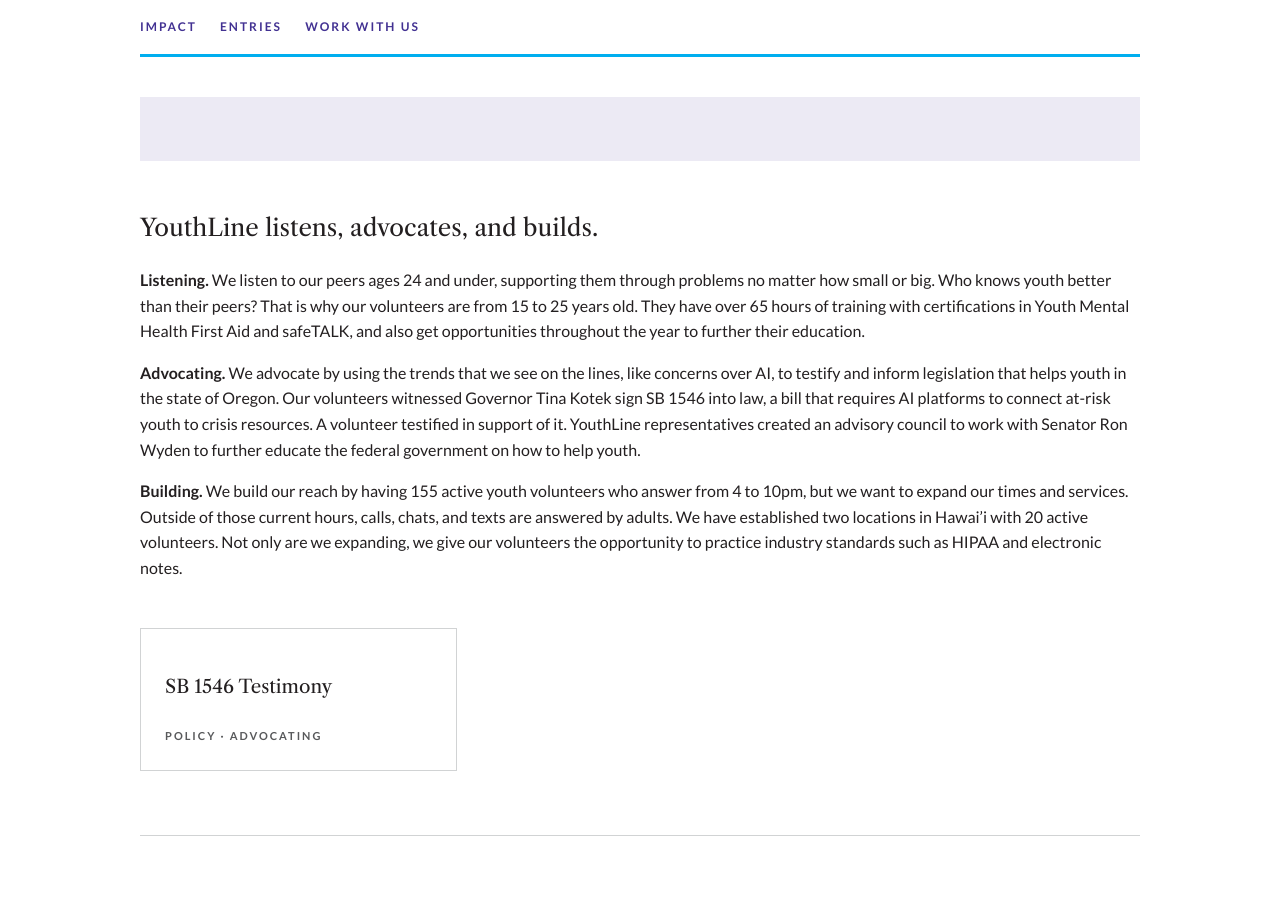
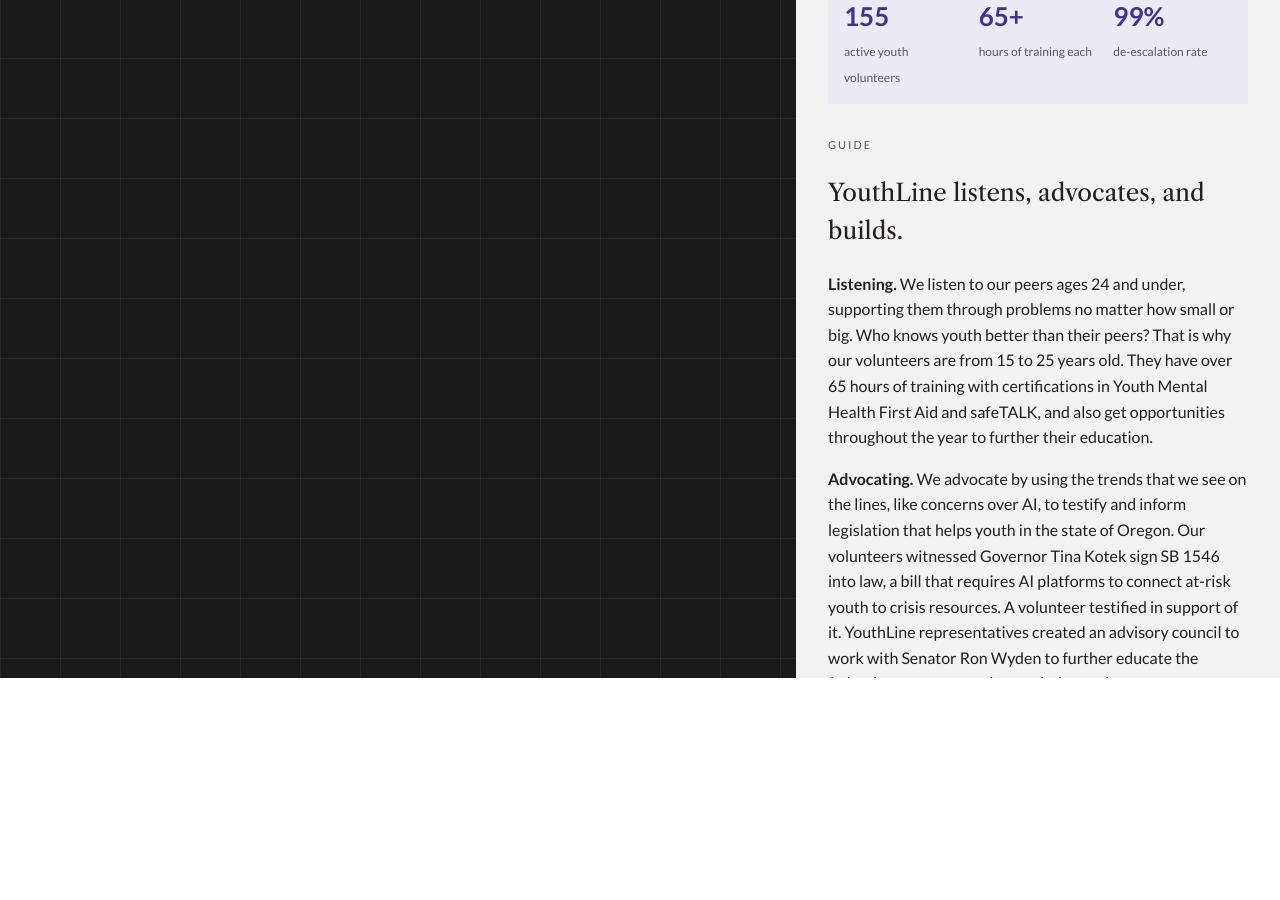
Before and after one commit to yateebudhiraja06-gif/youthline-outreach, a plain HTML site: page index.html in a window 1280 px wide. Shown: the part 122-1022 px from the top of the page. After the commit the page ends 800 px from the top, so only its background shows below. Drawn offline with nearby package versions, Linux system fonts and the light colour scheme.

Commit message:
step 1 layout

```diff
--- a/index.html
+++ b/index.html
@@ -10,42 +10,44 @@
   <link rel="stylesheet" href="style.css">
 </head>
 <body>
+<body>
 
+  <main class="board">
+    <!-- cards go here in Step 2 -->
+  </main>
+
+  <aside class="panel">
     <header>
-    <h1>YouthLine</h1>
-    <nav>
-      <a href="#impact">Impact</a>
-      <a href="#entries">Entries</a>
-      <a href="#contact">Work with us</a>
-    </nav>
+      <h1>Y O U T H L I N E</h1>
     </header>
 
-  <section id="impact" class="impact">
-    <!-- 3–4 numbers go here, once Morgan approves them -->
+    <section class="impact">
+      <div><strong>155</strong><span>active youth volunteers</span></div>
+      <div><strong>65+</strong><span>hours of training each</span></div>
+      <div><strong>99%</strong><span>de-escalation rate</span></div>
     </section>
 
     <section class="guide">
+      <p class="label">Guide</p>
       <h2>YouthLine listens, advocates, and builds.</h2>
-
-  <p><strong>Listening.</strong> We listen to our peers ages 24 and under, supporting them through problems no matter how small or big. Who knows youth better than their peers? That is why our volunteers are from 15 to 25 years old. They have over 65 hours of training with certifications in Youth Mental Health First Aid and safeTALK, and also get opportunities throughout the year to further their education.</p>
-
-  <p><strong>Advocating.</strong> We advocate by using the trends that we see on the lines, like concerns over AI, to testify and inform legislation that helps youth in the state of Oregon. Our volunteers witnessed Governor Tina Kotek sign SB 1546 into law, a bill that requires AI platforms to connect at-risk youth to crisis resources. A volunteer testified in support of it. YouthLine representatives created an advisory council to work with Senator Ron Wyden to further educate the federal government on how to help youth.</p>
-
-  <p><strong>Building.</strong> We build our reach by having 155 active youth volunteers who answer from 4 to 10pm, but we want to expand our times and services. Outside of those current hours, calls, chats, and texts are answered by adults. We have established two locations in Hawai’i with 20 active volunteers. Not only are we expanding, we give our volunteers the opportunity to practice industry standards such as HIPAA and electronic notes.</p>
+      <p><strong>Listening.</strong> We listen to our peers ages 24 and under, supporting them through problems no matter how small or big. Who knows youth better than their peers? That is why our volunteers are from 15 to 25 years old. They have over 65 hours of training with certifications in Youth Mental Health First Aid and safeTALK, and also get opportunities throughout the year to further their education.
+</p>
+      <p><strong>Advocating.</strong> We advocate by using the trends that we see on the lines, like concerns over AI, to testify and inform legislation that helps youth in the state of Oregon. Our volunteers witnessed Governor Tina Kotek sign SB 1546 into law, a bill that requires AI platforms to connect at-risk youth to crisis resources. A volunteer testified in support of it. YouthLine representatives created an advisory council to work with Senator Ron Wyden to further educate the federal government on how to help youth.
+</p>
+      <p><strong>Building.</strong> We build our reach by having 155 active youth volunteers who answer from 4 to 10pm, but we want to expand our times and services. Outside of those current hours, calls, chats, and texts are answered by adults. We have established two locations in Hawai’i with 20 active volunteers. Not only are we expanding, we give our volunteers the opportunity to practice industry standards such as HIPAA and electronic notes.
+</p>
     </section>
 
-  <section id="entries" class="grid">
-    <a class="card" href="entries/sb-1546.html">
-      <h3>SB 1546 Testimony</h3>
-      <blockquote><!-- short quote --></blockquote>
-      <span class="label">Policy · Advocating</span>
-    </a>
-    <!-- copy the card above for each entry -->
+    <section class="help">
+      <p class="label">Need help now?</p>
+      <p><!-- YouthLine's official call / text / chat info, copied from their website --></p>
     </section>
 
-  <footer id="contact">
+    <footer>
+      <p class="label">Work with us</p>
       <!-- Partner / Fund / Contact links -->
     </footer>
+  </aside>
 
 </body>
 </html>
--- a/style.css
+++ b/style.css
@@ -1,98 +1,90 @@
-/* YouthLine brand colors (from the Lines for Life style guide) */
 :root {
   --purple: #423192;
   --cyan: #00AEEF;
   --light-purple: #ECEAF4;
-  --text: #231F20;   /* Matte Black */
-  --grey: #58595B;   /* Cerebral Grey */
-  --line: #D1D3D4;   /* Light Gray */
+  --text: #231F20;
+  --grey: #58595B;
+  --line: #D1D3D4;
 }
 
+/* Board and panel side by side, filling the screen */
 body {
-  max-width: 1000px;
-  margin: 0 auto;
-  padding: 40px 24px;
+  margin: 0;
+  display: flex;
+  height: 100vh;
   font-family: "Lato", Arial, sans-serif;
   color: var(--text);
-  background: #FFFFFF;
   line-height: 1.6;
 }
 
-h1, h2, h3 {
+/* LEFT: dark board with a faint grid */
+.board {
+  flex: 1;
+  position: relative;
+  overflow: hidden;
+  background-color: #1a1a1a;
+  background-image:
+    linear-gradient(rgba(255,255,255,0.06) 1px, transparent 1px),
+    linear-gradient(90deg, rgba(255,255,255,0.06) 1px, transparent 1px);
+  background-size: 60px 60px;
+}
+
+/* RIGHT: light panel that scrolls on its own */
+.panel {
+  width: 420px;
+  overflow-y: auto;
+  padding: 32px;
+  background: #F2F2F2;
+}
+
+/* Name in the white bar, like theirs */
+header h1 {
+  display: inline-block;
+  margin: 0 0 32px;
+  padding: 6px 14px;
+  background: #fff;
+  font-size: 16px;
+  font-weight: 700;
+  color: var(--purple);
+}
+
+h2 {
   font-family: "Libre Caslon Text", Georgia, serif;
   font-weight: normal;
 }
 
-h1 {
-  color: var(--purple);
-}
-
-/* Header with a thin cyan line underneath */
-header {
-  padding-bottom: 16px;
-  border-bottom: 3px solid var(--cyan);
-}
-
-nav a {
-  margin-right: 20px;
-  font-size: 12px;
-  font-weight: 700;
-  text-transform: uppercase;
-  letter-spacing: 2px;
-  color: var(--purple);
-  text-decoration: none;
-}
-nav a:hover {
-  color: var(--cyan);
-}
-
-/* Impact strip on a light purple background */
-.impact {
-  margin-top: 40px;
-  padding: 32px;
-  background: var(--light-purple);
-}
-
-.guide {
-  margin-top: 48px;
-}
-
-.grid {
-  display: grid;
-  grid-template-columns: repeat(auto-fill, minmax(250px, 1fr));
-  gap: 24px;
-  margin-top: 48px;
-}
-
-.card {
-  display: block;
-  padding: 24px;
-  border: 1px solid var(--line);
-  color: var(--text);
-  text-decoration: none;
-  transition: border-color 0.2s;
-}
-.card:hover {
-  border-color: var(--purple);
-}
-
+/* Small grey uppercase labels */
 .label {
+  margin: 32px 0 8px;
   font-size: 11px;
-  font-weight: 700;
   text-transform: uppercase;
   letter-spacing: 2px;
   color: var(--grey);
 }
 
-blockquote {
-  margin: 12px 0;
-  padding-left: 12px;
-  border-left: 2px solid var(--cyan);
-  font-style: italic;
+/* Impact numbers in a row */
+.impact {
+  display: flex;
+  gap: 16px;
+  padding: 16px;
+  background: var(--light-purple);
+}
+.impact div {
+  flex: 1;
+}
+.impact strong {
+  display: block;
+  font-size: 26px;
+  color: var(--purple);
+}
+.impact span {
+  font-size: 12px;
+  color: var(--grey);
 }
 
-footer {
-  margin-top: 64px;
-  padding-top: 24px;
-  border-top: 1px solid var(--line);
+/* Need help: cyan bar on the left so it stands out */
+.help {
+  margin-top: 24px;
+  padding-left: 12px;
+  border-left: 3px solid var(--cyan);
 }
```
Lines whose indentation alone changed are shown as unchanged.
